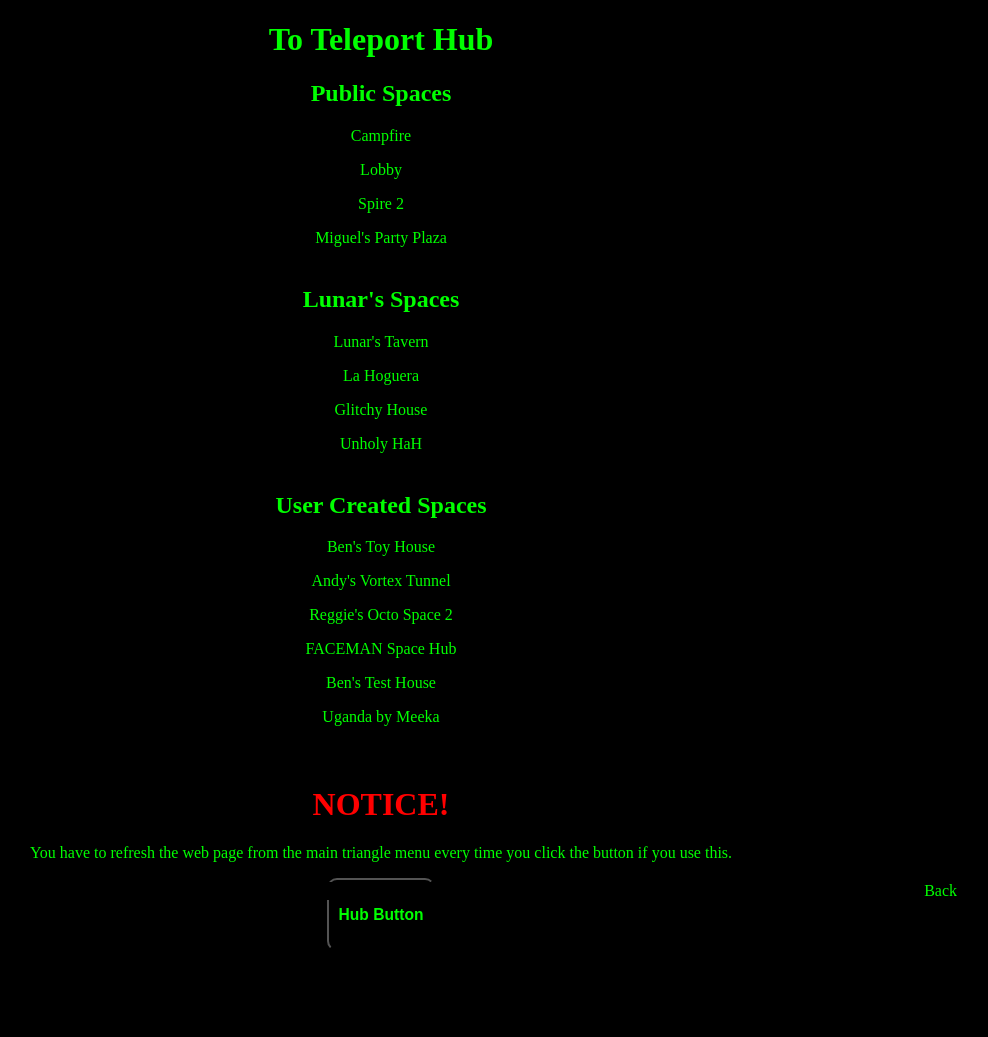
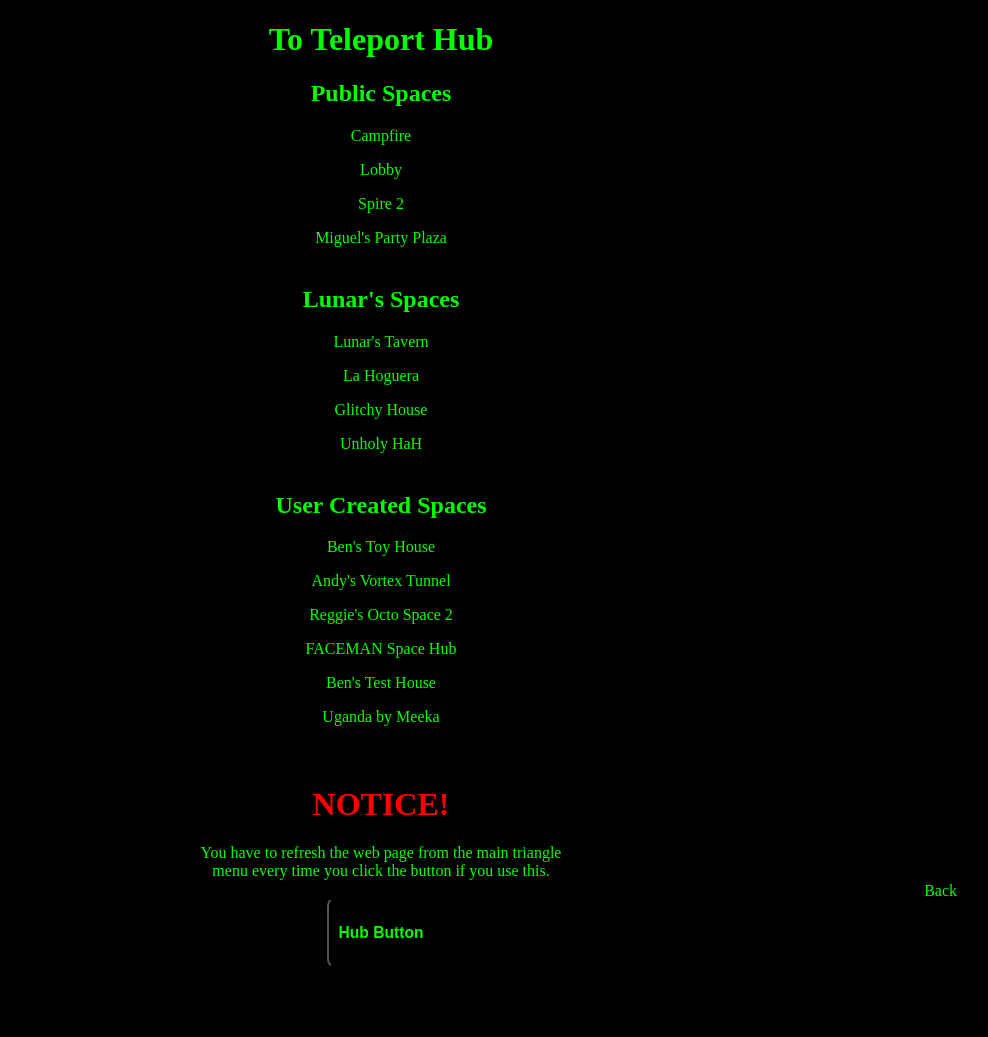
Before and after one commit to LunarTiger/AltspaceVR, a Jekyll site: the page teleportHub/index.html, which Jekyll copies as it is, in a window 1280 px wide. Shown: the whole page, without its empty margins (259-1247 px from the left). Built offline with Jekyll 4.4.1, drawn with Linux system fonts in a browser that asks for light colours.

Commit message:
Update index.html

```diff
--- a/teleportHub/index.html
+++ b/teleportHub/index.html
@@ -6,7 +6,7 @@
 			footer {position: fixed;left: 0;bottom: 0;width: 95%;text-align:right;background-color: #000000;color: #00ff00;}
 			button {background-color: #000000;color: #00FF00;padding: 10px;border-radius: 10px;}
 			a:link {color: #00ff00;text-decoration:none;}
-			a:visited {color: #008900;text-decoration:none;}
+			a:visited {color: #00ff00;text-decoration:none;}
 			a:hover {color: #00bf00;text-decoration:none;}
 			a:active {color: #008900;text-decoration:none;}
 		</style>
@@ -18,28 +18,28 @@
 	<body>
 		<a href="altspace://account.altvr.com/api/spaces/lunar-s-teleport-hub"><h1>To Teleport Hub</h1></a>
 		<h2>Public Spaces</h2>
-			<p><a href="altspace://account.altvr.com/api/spaces/campfire-lobby" style="text-decoration:none">Campfire</a></p>
-			<p><a href="altspace://account.altvr.com/api/spaces/lobby" style="text-decoration:none">Lobby</a></p>
-			<p><a href="altspace://account.altvr.com/api/spaces/event-606878869948990299-848" style="text-decoration:none">Spire 2</a></p>
-			<p><a href="altspace://account.altvr.com/api/spaces/explorer-ncb-party-plaza" style="text-decoration:none">Miguel's Party Plaza</a></p>
+			<p><a href="altspace://account.altvr.com/api/spaces/campfire-lobby">Campfire</a></p>
+			<p><a href="altspace://account.altvr.com/api/spaces/lobby">Lobby</a></p>
+			<p><a href="altspace://account.altvr.com/api/spaces/event-606878869948990299-848">Spire 2</a></p>
+			<p><a href="altspace://account.altvr.com/api/spaces/explorer-ncb-party-plaza">Miguel's Party Plaza</a></p>
 		<hr style="height:1px; visibility:hidden;" />
 		<h2>Lunar's Spaces</h2>
-			<p><a href="altspace://account.altvr.com/api/spaces/lunar-s-medieval-tavern" style="text-decoration:none">Lunar's Tavern</a></p>
-			<p><a href="altspace://account.altvr.com/api/spaces/el-fuego-del-campamento" style="text-decoration:none">La Hoguera</a></p>
-			<p><a href="altspace://account.altvr.com/api/spaces/glitchy-house" style="text-decoration:none">Glitchy House</a></p>
-			<p><a href="altspace://account.altvr.com/api/spaces/adultier-hah" style="text-decoration:none">Unholy HaH</a></p>
+			<p><a href="altspace://account.altvr.com/api/spaces/lunar-s-medieval-tavern">Lunar's Tavern</a></p>
+			<p><a href="altspace://account.altvr.com/api/spaces/el-fuego-del-campamento">La Hoguera</a></p>
+			<p><a href="altspace://account.altvr.com/api/spaces/glitchy-house">Glitchy House</a></p>
+			<p><a href="altspace://account.altvr.com/api/spaces/adultier-hah">Unholy HaH</a></p>
 		<hr style="height:1px; visibility:hidden;" />
 		<h2>User Created Spaces</h2>
-			<p><a href="altspace://account.altvr.com/api/spaces/event-862654090620961312" style="text-decoration:none">Ben's Toy House</a></p>
-			<p><a href="altspace://account.altvr.com/api/spaces/andy-s-vortex-tunnel-sdk" style="text-decoration:none">Andy's Vortex Tunnel</a></p>
-			<p><a href="altspace://account.altvr.com/api/spaces/experience-space-614783891072352897" style="text-decoration:none">Reggie's Octo Space 2</a></p>
-			<p><a href="altspace://account.altvr.com/api/spaces/faceman-space-hub" style="text-decoration:none">FACEMAN Space Hub</a></p>
-			<p><a href="altspace://account.altvr.com/api/spaces/test-house" style="text-decoration:none">Ben's Test House</a></p>
-			<p><a href="altspace://account.altvr.com/api/spaces/event-855383141190206287" style="text-decoration:none">Uganda by Meeka</a></p>
+			<p><a href="altspace://account.altvr.com/api/spaces/event-862654090620961312">Ben's Toy House</a></p>
+			<p><a href="altspace://account.altvr.com/api/spaces/andy-s-vortex-tunnel-sdk">Andy's Vortex Tunnel</a></p>
+			<p><a href="altspace://account.altvr.com/api/spaces/experience-space-614783891072352897">Reggie's Octo Space 2</a></p>
+			<p><a href="altspace://account.altvr.com/api/spaces/faceman-space-hub">FACEMAN Space Hub</a></p>
+			<p><a href="altspace://account.altvr.com/api/spaces/test-house">Ben's Test House</a></p>
+			<p><a href="altspace://account.altvr.com/api/spaces/event-855383141190206287">Uganda by Meeka</a></p>
 		<hr style="height:20px; visibility:hidden;" />
-			<!-- <p><a href="altspace://account.altvr.com/api/spaces/" style="text-decoration:none"></a></p> -->
+			<!-- <p><a href="altspace://account.altvr.com/api/spaces/"></a></p> -->
 		<h1 style="color: #ff0000";>NOTICE!</h1>
-			<p>You have to refresh the web page from the main triangle menu every time you click the button if you use this.</p>
+			<p>You have to refresh the web page from the main triangle<br>menu every time you click the button if you use this.</p>
 			<a href="https://lunartiger.github.io/AltspaceVR/teleportHub/button/"><button type="button" name="Hub Button"><h3>Hub Button</h3></button></a>
 			<!--  onClick="window.location='https://lunartiger.github.io/AltspaceVR/teleportHub/button/'" -->
 		<hr style="height:50px; visibility:hidden;" />
```
